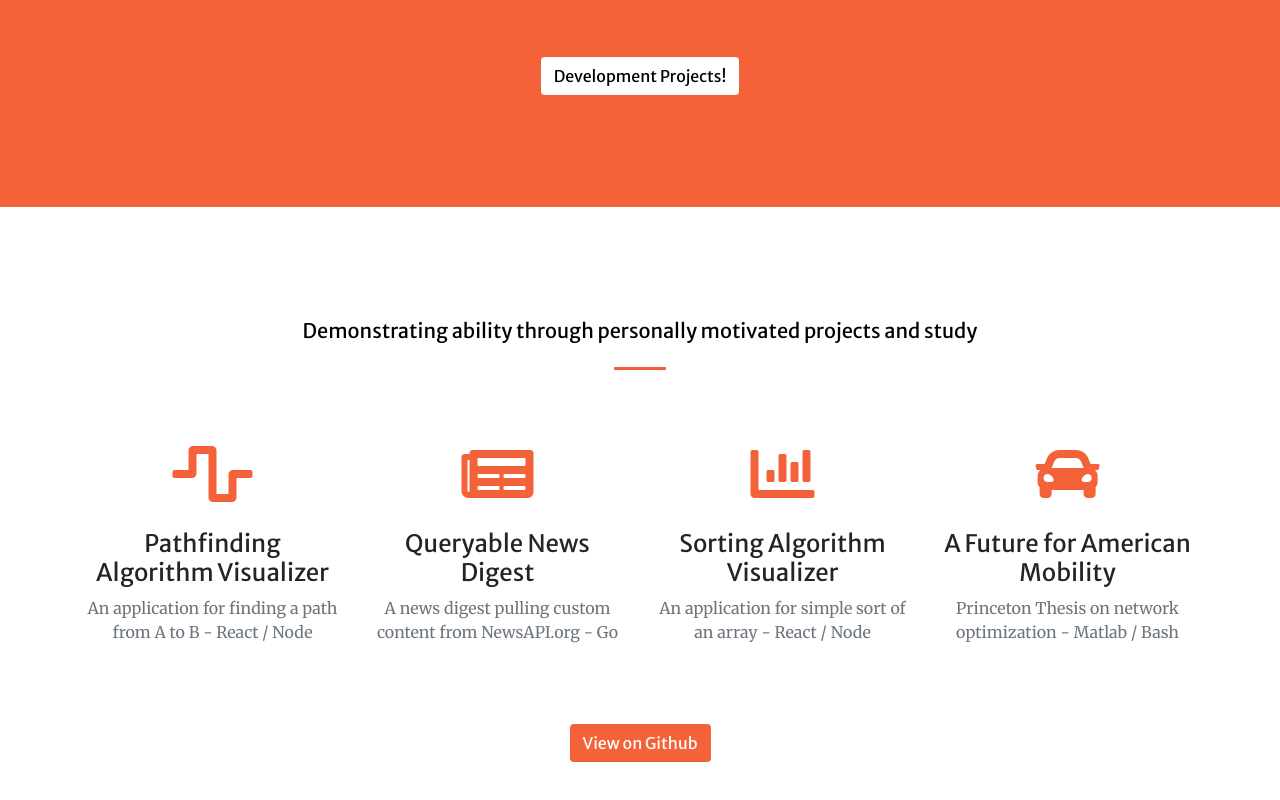
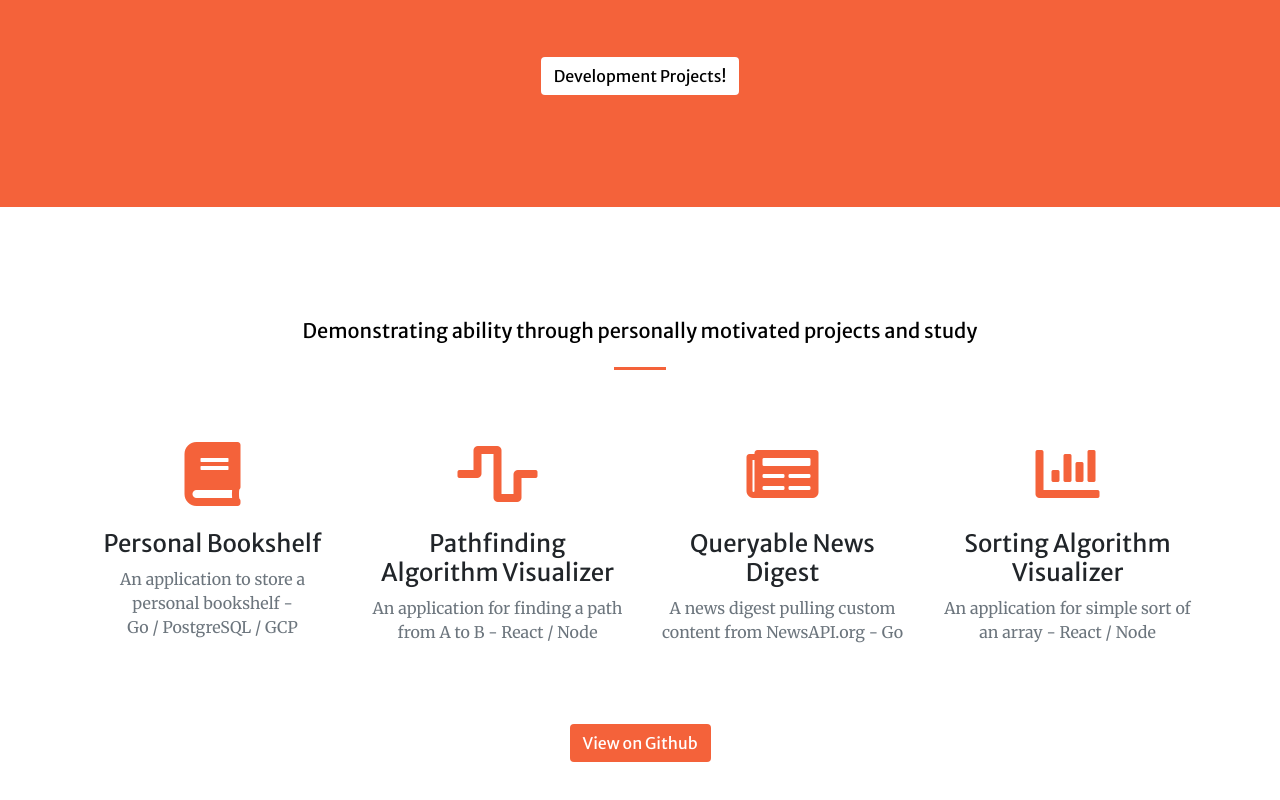
Before and after one commit to samuelbutton/sbutton-personal, a Gatsby site: page / in a window 1280 px wide. Shown: the part 490-1290 px from the top of the page. Built offline with nearby package versions, Linux system fonts and the light colour scheme; Gatsby itself is replaced by a stand-in of ours.

Commit message:
added bookshelf, removed thesis

```diff
--- a/src/pages/index.js
+++ b/src/pages/index.js
@@ -32,11 +32,11 @@ export default class IndexPage extends React.Component {
     });
   }
 
-  thesisLink = "https://dataspace.princeton.edu/jspui/handle/88435/dsp01ft848t351";
-  sortingLink = "https://sbutton-sorting.herokuapp.com/";
-  pathfindingLink = "https://sbutton-pathfinding.herokuapp.com/";
+  bookshelfLink = "https://sbutton-bookshelf.herokuapp.com/";
+  sortingLink = "https://sbutton-sorting.netlify.com/";
+  pathfindingLink = "https://sbutton-pathfinding.netlify.com/";
   newsLink = "https://sbutton-news.herokuapp.com/";
-  githubLink = "https://github.com/scbutton95";
+  githubLink = "https://github.com/samuelbutton";
 
   render() {
     return (
@@ -81,6 +81,13 @@ export default class IndexPage extends React.Component {
             <hr className="divider my-4"/>
             <div className="row">
               <div className="col-lg-3 col-md-6 text-center">
+                  <div className="mt-5">
+                    <a target="_blank" rel="noopener noreferrer" href={this.bookshelfLink}><i className="fas fa-4x fa-book text-primary mb-4"/></a>
+                    <h3 className="h4 mb-2">Personal Bookshelf</h3>
+                    <a className="text-muted mb-0" target="_blank" rel="noopener noreferrer" href={this.bookshelfLink}>An application to store a personal bookshelf - Go&nbsp;/&nbsp;PostgreSQL&nbsp;/&nbsp;GCP</a>
+                  </div>
+                </div>
+              <div className="col-lg-3 col-md-6 text-center">
                 <div className="mt-5">
                 <a target="_blank" rel="noopener noreferrer" href={this.pathfindingLink}><i className="fas fa-4x fa-wave-square text-primary mb-4"></i></a>
                   <h3 className="h4 mb-2">Pathfinding Algorithm Visualizer</h3>
@@ -101,111 +108,13 @@ export default class IndexPage extends React.Component {
                   <a className="text-muted mb-0" target="_blank" rel="noopener noreferrer" href={this.sortingLink}>An application for simple sort of an array - React&nbsp;/&nbsp;Node</a>
                 </div>
               </div>
-              <div className="col-lg-3 col-md-6 text-center">
-                <div className="mt-5">
-                  <a target="_blank" rel="noopener noreferrer" href={this.thesisLink}><i className="fas fa-4x fa-car text-primary mb-4"/></a>
-                  <h3 className="h4 mb-2">A Future for American Mobility</h3>
-                  <a className="text-muted mb-0" target="_blank" rel="noopener noreferrer" href={this.thesisLink}>Princeton Thesis on network optimization - Matlab&nbsp;/&nbsp;Bash</a>
-                </div>
-              </div>
+
                 <div className="button-container col-lg-12">
                   <a className="btn project-button" target="_blank" rel="noopener noreferrer" href={this.githubLink}>View on Github</a>
                 </div>
             </div>
           </div>
         </section>
-
-        {/* <section id="projects">
-          <div className="container-fluid p-0">
-            <div className="row no-gutters">
-              <div className="col-lg-4 col-sm-6">
-                <a className="portfolio-box" href="img/portfolio/fullsize/1.jpg" onClick={this.handlePortfolioClick.bind(this, 0)}>
-                  <Img fluid={this.props.data.images.edges[0].node.childImageSharp.fluid}/>
-                  <div className="portfolio-box-caption">
-                    <div className="project-category text-white-50">
-                      Category
-                    </div>
-                    <div className="project-name">
-                      Project Name
-                    </div>
-                  </div>
-                </a>
-              </div>
-              <div className="col-lg-4 col-sm-6">
-                <a className="portfolio-box" href="img/portfolio/fullsize/2.jpg" onClick={this.handlePortfolioClick.bind(this, 1)}>
-                  <Img fluid={this.props.data.images.edges[1].node.childImageSharp.fluid}/>
-                  <div className="portfolio-box-caption">
-                    <div className="project-category text-white-50">
-                      Category
-                    </div>
-                    <div className="project-name">
-                      Project Name
-                    </div>
-                  </div>
-                </a>
-              </div>
-              <div className="col-lg-4 col-sm-6">
-                <a className="portfolio-box" href="img/portfolio/fullsize/3.jpg" onClick={this.handlePortfolioClick.bind(this, 2)}>
-                  <Img fluid={this.props.data.images.edges[2].node.childImageSharp.fluid}/>
-                  <div className="portfolio-box-caption">
-                    <div className="project-category text-white-50">
-                      Category
-                    </div>
-                    <div className="project-name">
-                      Project Name
-                    </div>
-                  </div>
-                </a>
-              </div>
-              <div className="col-lg-4 col-sm-6">
-                <a className="portfolio-box" href="images/portfolio/fullsize/4.jpg" onClick={this.handlePortfolioClick.bind(this, 3)}>
-                  <Img fluid={this.props.data.images.edges[3].node.childImageSharp.fluid}/>
-                  <div className="portfolio-box-caption">
-                    <div className="project-category text-white-50">
-                      Category
-                    </div>
-                    <div className="project-name">
-                      Project Name
-                    </div>
-                  </div>
-                </a>
-              </div>
-              <div className="col-lg-4 col-sm-6">
-                <a className="portfolio-box" href="img/portfolio/fullsize/5.jpg" onClick={this.handlePortfolioClick.bind(this, 4)}>
-                  <Img fluid={this.props.data.images.edges[4].node.childImageSharp.fluid}/>
-                  <div className="portfolio-box-caption">
-                    <div className="project-category text-white-50">
-                      Category
-                    </div>
-                    <div className="project-name">
-                      Project Name
-                    </div>
-                  </div>
-                </a>
-              </div>
-              <div className="col-lg-4 col-sm-6">
-                <a className="portfolio-box" href="img/portfolio/fullsize/6.jpg" onClick={this.handlePortfolioClick.bind(this, 5)}>
-                  <Img fluid={this.props.data.images.edges[5].node.childImageSharp.fluid}/>
-                  <div className="portfolio-box-caption p-3">
-                    <div className="project-category text-white-50">
-                      Category
-                    </div>
-                    <div className="project-name">
-                      Project Name
-                    </div>
-                  </div>
-                </a>
-              </div>
-            </div>
-          </div>
-        </section> */}
-
-        {/* <section className="page-section bg-dark text-white">
-          <div className="container text-center">
-            <h2 className="mb-4">Free Download at Start Bootstrap!</h2>
-            <a className="btn btn-light btn-xl" href="https://startbootstrap.com/themes/creative/">Download Now!</a>
-          </div>
-        </section> */}
 
         <section className="page-section" id="contact">
           <div className="container">
```
